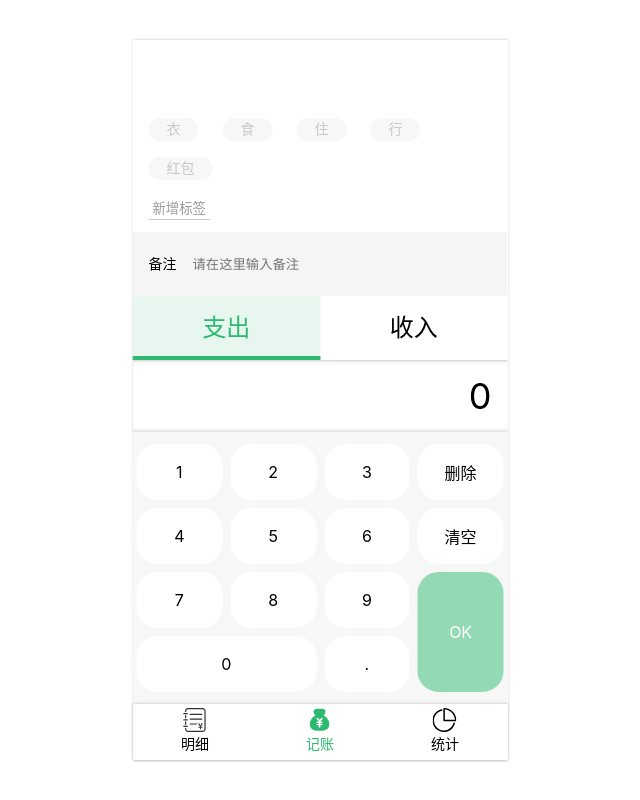
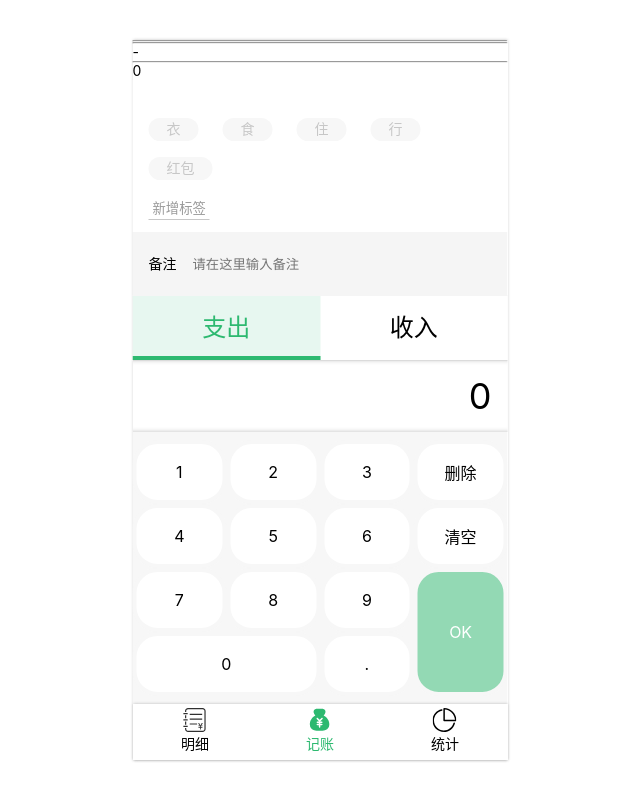
Before and after one commit to isCCcc/react_account, a React app: page /#/money in a window 1280 px wide. Shown: the whole page, without its empty margins (320-960 px from the left). Built offline with nearby package versions, Linux system fonts and the light colour scheme.

Commit message:
收集表单数据

```diff
--- a/src/view/Money.tsx
+++ b/src/view/Money.tsx
@@ -1,5 +1,5 @@
 import Layout from "../components/Layout";
-import React from "react";
+import React, {useState} from "react";
 import styled from "styled-components";
 import {CategorySection} from "./money/CategorySection";
 import {NoteSection} from "./money/NoteSection";
@@ -10,13 +10,44 @@ const MyLayout = styled(Layout)`
   display: flex;
   flex-direction: column;
 `
+type Category = '-' | '+'
+
 function Money() {
+    const [selected, setSelected] = useState({
+        tag: '',
+        note: '',
+        category: '-' as Category,
+        amount: 0
+    })
     return (
         <MyLayout>
-            <TagsSection />
-            <NoteSection />
-            <CategorySection />
-            <NumberPadSection />
+            {selected.tag}
+            <hr/>
+            {selected.note}
+            <hr/>
+            {selected.category}
+            <hr/>
+            {selected.amount}
+            <TagsSection selected={selected.tag}
+                         onChange={(tag) => setSelected({
+                             ...selected,
+                             tag: tag
+                         })}/>
+            <NoteSection note={selected.note}
+                         onChange={(note) => setSelected({
+                             ...selected,
+                             note: note
+                         })}/>
+            <CategorySection category={selected.category}
+                             onChange={(category) => setSelected({
+                                 ...selected,
+                                 category: category
+                             })}/>
+            <NumberPadSection amount={selected.amount}
+                              onChange={(amount) => setSelected({
+                                  ...selected,
+                                  amount: amount
+                              })}/>
         </MyLayout>
     );
 }
--- a/src/view/money/CategorySection.tsx
+++ b/src/view/money/CategorySection.tsx
@@ -1,5 +1,5 @@
 import styled from "styled-components";
-import React, {useState} from "react";
+import React from "react";
 
 const Wrapper = styled.section`
   outline: 1px solid #f5f5f5;
@@ -48,16 +48,21 @@ const Wrapper = styled.section`
     }
   }
 `
-const CategorySection: React.FC = () => {
-    const [selected, setSelected] = useState<('+' | '-')>('-')
+type Props={
+    category:('+'|'-'),
+    onChange:(category:('+'|'-'))=>void
+}
+const CategorySection: React.FC<Props> = (props) => {
+    // const [selected, setSelected] = useState<('+' | '-')>('-')
+    const category=props.category
     const toggleSelected = (category: ('+' | '-')) => {
-        setSelected(category)
+        props.onChange(category)
     }
     return (
         <Wrapper>
             <ol>
-                <li onClick={()=>toggleSelected('-')} className={selected === '-' ? 'selected-out' : ''}>支出</li>
-                <li onClick={()=>toggleSelected('+')} className={selected === '+' ? 'selected-in' : ''}>收入</li>
+                <li onClick={()=>toggleSelected('-')} className={category === '-' ? 'selected-out' : ''}>支出</li>
+                <li onClick={()=>toggleSelected('+')} className={category === '+' ? 'selected-in' : ''}>收入</li>
             </ol>
         </Wrapper>
     )
--- a/src/view/money/NoteSection.tsx
+++ b/src/view/money/NoteSection.tsx
@@ -1,5 +1,5 @@
 import styled from "styled-components";
-import React, {useRef, useState} from "react";
+import React, {useRef} from "react";
 
 const Wrapper = styled.section`
   padding: 0 16px;
@@ -19,12 +19,17 @@ const Wrapper = styled.section`
     background: none;
   }
 `
-const NoteSection:React.FC=()=>{
-    const [note,setNote]=useState<string>('')
+type Props={
+    note:string,
+    onChange:(note:string)=>void
+}
+const NoteSection:React.FC<Props> =(props)=>{
+    // const [note,setNote]=useState<string>('')
+    const note=props.note
     const refInput = useRef<HTMLInputElement>(null)
     const onBlur=()=>{
         if(refInput.current!==null){
-            setNote(refInput.current.value)
+            props.onChange(refInput.current.value)
         }
         console.log(note)
     }
--- a/src/view/money/NumberPadSection.tsx
+++ b/src/view/money/NumberPadSection.tsx
@@ -1,31 +1,43 @@
-import React, {useState} from "react";
+import React from "react";
 import {Wrapper} from "./NumberPadSection/Wrapper";
 import {generateOutput} from "./NumberPadSection/generateOutput";
 
-const NumberPadSection: React.FC = () => {
-    const [output, _setOutput] = useState('0')
+type Props = {
+    amount: number,
+    onChange: (value: number) => void
+}
+const NumberPadSection: React.FC<Props> = (props) => {
+    // const [output, _setOutput] = useState('0')
+    const output = props.amount.toString()
     const setOutput = (output: string) => {
         let dot = output.indexOf('.')
         //限制小数点后两位数
         if (dot !== -1 && output.slice(dot + 1).length > 2) {
+            console.log('===');
             return
         }
         //限制有效长度
+        let value
         if (output.length >= 16) {
-            output = output.slice(0, -1)
+            value = parseFloat(output.slice(0, 16))
         } else if (output.length === 0) {
-            output = '0'
+            value = 0
+        } else {
+            console.log('===');
+            value = parseFloat(output)
         }
-        _setOutput(output)
+        props.onChange(value)
     }
     const onClickButtonWrapper = (e: React.MouseEvent) => {
         const text = (e.target as HTMLButtonElement).textContent;
-        if(text===null){return}
-        if(text==='OK'){
+        if (text === null) {
+            return
+        }
+        if (text === 'OK') {
             //TODO
             return
         }
-        if ('0123456789.'.split('').concat(['清空','删除']).indexOf(text)>=0) {
+        if ('0123456789.'.split('').concat(['清空', '删除']).indexOf(text) >= 0) {
             // @ts-ignore
             setOutput(generateOutput(text, output))
         }
--- a/src/view/money/TagsSection.tsx
+++ b/src/view/money/TagsSection.tsx
@@ -38,10 +38,13 @@ const Wrapper = styled.section`
     margin-top: 8px;
   }
 `
-
-const TagsSection:React.FC = () => {
+type Props={
+    selected:string,
+    onChange:(selected:string)=>void
+}
+const TagsSection:React.FC<Props> = (props) => {
     const [tags, setTags] = useState<string[]>(['衣', '食', '住', '行', '红包'])
-    const [selected,setSelected]=useState<string>()
+    const  selected=props.selected
     const AddTag = () => {
         let tagName = window.prompt('新增标签名称为：')
         if (tagName !== null) {
@@ -53,7 +56,7 @@ const TagsSection:React.FC = () => {
         }
     }
     const toggleClassName=(tag:string)=>{
-        setSelected(tag)
+        props.onChange(tag)
     }
 
     return (
```
